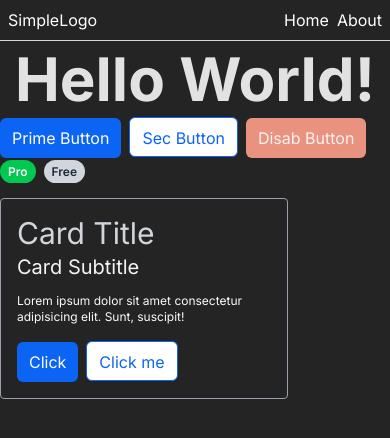
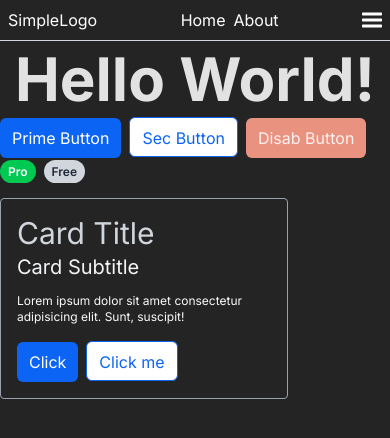
Before and after one commit to MarvinNox/react-ts-tw, a React (Vite) app: page / in a window 390 px wide. Shown: the top 438 px of the page. Built offline with nearby package versions, Linux system fonts and the light colour scheme.

Commit message:
burger add

```diff
--- a/src/App.tsx
+++ b/src/App.tsx
@@ -13,7 +13,7 @@ function App() {
           >
             SimpleLogo
           </a>
-          <nav>
+          <nav className="md:ml-auto">
             <ul className="flex gap-2 text-[var(--context-text-overlay-white-primary-text-overlay-w-primary)]">
               <li>
                 <a href="/">Home</a>
@@ -23,6 +23,18 @@ function App() {
               </li>
             </ul>
           </nav>
+          <div className="flex items-center">
+            <svg
+              className="fill-white md:hidden"
+              width="20"
+              height="16"
+              viewBox="0 0 20 16"
+            >
+              <path d="M0 1.5C0 0.947715 0.447716 0.5 1 0.5H19C19.5523 0.5 20 0.947715 20 1.5V2.5C20 3.05228 19.5523 3.5 19 3.5H1C0.447715 3.5 0 3.05228 0 2.5V1.5Z" />
+              <path d="M0 7.5C0 6.94772 0.447716 6.5 1 6.5H19C19.5523 6.5 20 6.94772 20 7.5V8.5C20 9.05228 19.5523 9.5 19 9.5H1C0.447715 9.5 0 9.05229 0 8.5V7.5Z" />
+              <path d="M1 12.5C0.447716 12.5 0 12.9477 0 13.5V14.5C0 15.0523 0.447715 15.5 1 15.5H19C19.5523 15.5 20 15.0523 20 14.5V13.5C20 12.9477 19.5523 12.5 19 12.5H1Z" />
+            </svg>
+          </div>
         </div>
       </header>
       <div className="container mx-auto relative">
```
